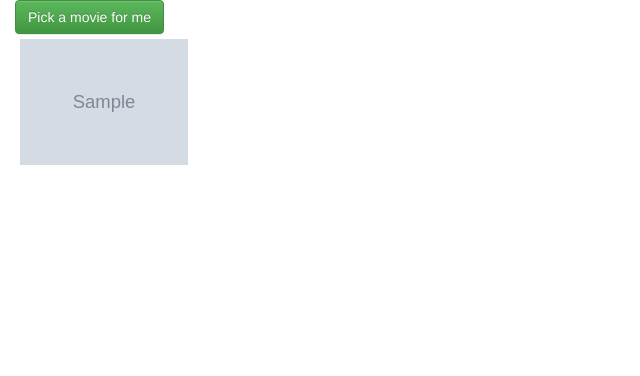
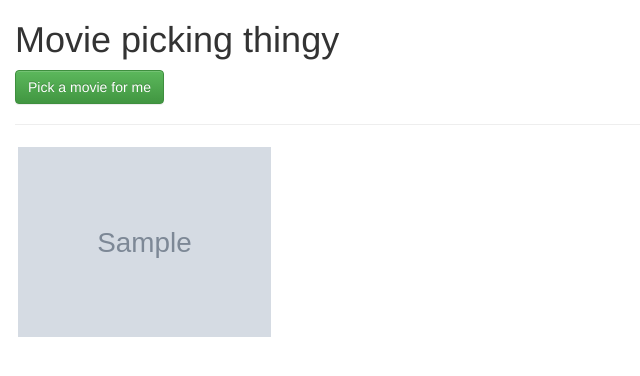
Before and after one commit to f-klubben/MovieKnight, a Flask app: template templates/list.html in a window 1280 px wide. Shown: the top 376 px of the page, without its empty margins (0-640 px from the left). Run offline with Flask 2, Linux system fonts and the light colour scheme; the template is opened without the code that fills it: most values are stand-ins (such as "Sample title", 1, 10 or a date in 2020); grey boxes marked "Sample" are stand-in pictures; some libraries are stand-ins or nearby versions.

Commit message:
Added a base file
This also introduces some style stuff and moves some things.

```diff
--- a/templates/all_the_stuff.html
+++ /dev/null
@@ -1,18 +0,0 @@
-<script
-    src="https://code.jquery.com/jquery-3.1.1.min.js"
-    integrity="sha256-hVVnYaiADRTO2PzUGmuLJr8BLUSjGIZsDYGmIJLv2b8="
-    crossorigin="anonymous"></script>
-
-<script
-  src="https://code.jquery.com/ui/1.12.1/jquery-ui.min.js"
-  integrity="sha256-VazP97ZCwtekAsvgPBSUwPFKdrwD3unUfSGVYrahUqU="
-  crossorigin="anonymous"></script>
-
-<!-- Latest compiled and minified CSS -->
-<link rel="stylesheet" href="https://maxcdn.bootstrapcdn.com/bootstrap/3.3.7/css/bootstrap.min.css" integrity="sha384-BVYiiSIFeK1dGmJRAkycuHAHRg32OmUcww7on3RYdg4Va+PmSTsz/K68vbdEjh4u" crossorigin="anonymous">
-
-<!-- Optional theme -->
-<link rel="stylesheet" href="https://maxcdn.bootstrapcdn.com/bootstrap/3.3.7/css/bootstrap-theme.min.css" integrity="sha384-rHyoN1iRsVXV4nD0JutlnGaslCJuC7uwjduW9SVrLvRYooPp2bWYgmgJQIXwl/Sp" crossorigin="anonymous">
-
-<!-- Latest compiled and minified JavaScript -->
-<script src="https://maxcdn.bootstrapcdn.com/bootstrap/3.3.7/js/bootstrap.min.js" integrity="sha384-Tc5IQib027qvyjSMfHjOMaLkfuWVxZxUPnCJA7l2mCWNIpG9mGCD8wGNIcPD7Txa" crossorigin="anonymous"></script>
--- /dev/null
+++ b/templates/base.html
@@ -0,0 +1,43 @@
+<style>
+ * { box-sizing: border-box; }
+
+ .poster {
+     display: inline;
+ }
+
+ .poster img {
+     margin: -2.5px;
+     height: 25%;
+     max-width: 25%;
+     border-color: transparent;
+     border-style: solid;
+     border-width: 5px;
+ }
+
+ .poster.selected img {
+     border-color: red;
+ }
+</style>
+<body>
+    {% block content %} {% endblock %}
+    <script
+        src="https://code.jquery.com/jquery-3.1.1.min.js"
+        integrity="sha256-hVVnYaiADRTO2PzUGmuLJr8BLUSjGIZsDYGmIJLv2b8="
+        crossorigin="anonymous"></script>
+
+    <script
+        src="https://code.jquery.com/ui/1.12.1/jquery-ui.min.js"
+        integrity="sha256-VazP97ZCwtekAsvgPBSUwPFKdrwD3unUfSGVYrahUqU="
+        crossorigin="anonymous"></script>
+
+    <!-- Latest compiled and minified CSS -->
+    <link rel="stylesheet" href="https://maxcdn.bootstrapcdn.com/bootstrap/3.3.7/css/bootstrap.min.css" integrity="sha384-BVYiiSIFeK1dGmJRAkycuHAHRg32OmUcww7on3RYdg4Va+PmSTsz/K68vbdEjh4u" crossorigin="anonymous">
+
+    <!-- Optional theme -->
+    <link rel="stylesheet" href="https://maxcdn.bootstrapcdn.com/bootstrap/3.3.7/css/bootstrap-theme.min.css" integrity="sha384-rHyoN1iRsVXV4nD0JutlnGaslCJuC7uwjduW9SVrLvRYooPp2bWYgmgJQIXwl/Sp" crossorigin="anonymous">
+
+    <!-- Latest compiled and minified JavaScript -->
+    <script src="https://maxcdn.bootstrapcdn.com/bootstrap/3.3.7/js/bootstrap.min.js" integrity="sha384-Tc5IQib027qvyjSMfHjOMaLkfuWVxZxUPnCJA7l2mCWNIpG9mGCD8wGNIcPD7Txa" crossorigin="anonymous"></script>
+
+    {% block script %} {% endblock %}
+</body>
--- a/templates/list.html
+++ b/templates/list.html
@@ -1,31 +1,28 @@
 <!-- This is noncompliant html on purpose! -->
-<style>
- * { box-sizing: border-box; }
+{% extends "base.html" %}
 
- .image {
-     margin: -5px;
-     width: 15%;
-     border-color: transparent;
-     border-style: solid;
-     border-width: 10px;
- }
-
- .selected {
-     border-color: red;
- }
-</style>
-
+{% block content %}
+<div class="col-xs-12">
+    <h1>Movie picking thingy</h1>
+    <div class="row">
         <div class="col-xs-12">
             <button class="btn btn-large btn-success pick-a-movie">Pick a movie for me</button>
         </div>
+    </div>
+    <hr />
+    <div class="row">
         <div class="col-xs-12">
             {% for image in images %}
-
-    <img class="image poster" src="{{ image }}"></img>
-
+            <div class="poster image">
+                <img src="{{ image }}"></img>
+            </div>
             {% endfor %}
         </div>
-{% include "all_the_stuff.html" %}
+    </div>
+</div>
+{% endblock %}
+
+{% block script %}
 <script>
  var posters = $(".poster");
 
@@ -37,3 +34,4 @@
      $(posters.get(pick)).addClass("selected");
  });
 </script>
+{% endblock %}
--- a/templates/main.html
+++ b/templates/main.html
@@ -1,4 +1,8 @@
+{% extends "base.html" %}
+
+{% block content %}
 <form method="POST" action="search">
     <input type="text" name="query" placeholder="what movie?" /><br/>
     <button type="submit">Search!</button>
 </form>
+{% endblock %}
```
Also changed, not shown: templates/search.html (+15 -11 lines). Lines whose indentation alone changed are shown as unchanged.
